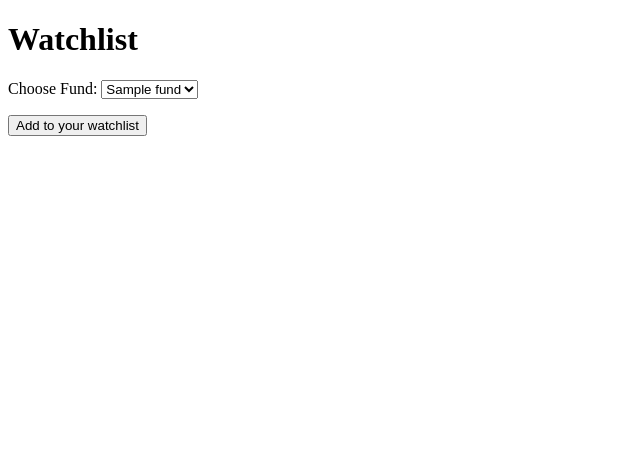
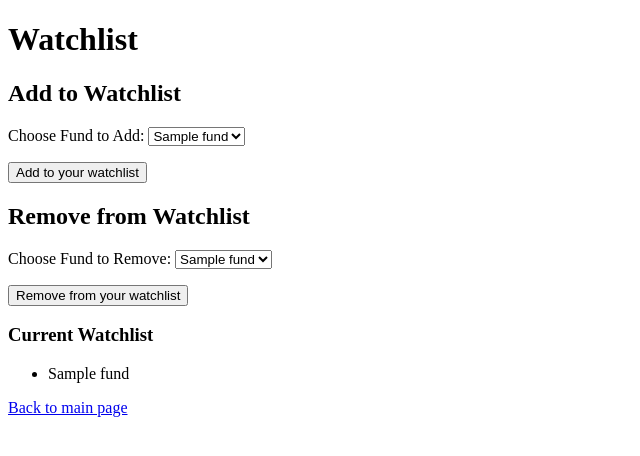
Before and after one commit to domiac/MilkyWayManagement, a Flask app: template templates/watchlist.html in a window 1280 px wide. Shown: the top 456 px of the page, without its empty margins (0-640 px from the left). Run offline with Flask 3, Linux system fonts and the light colour scheme; the template is opened without the code that fills it: most values are stand-ins (such as "Sample title", 1, 10 or a date in 2020).

Commit message:
fixed the watchlist, updated READMD and tweaked templates to guide to the main page

```diff
--- a/templates/create_fund.html
+++ b/templates/create_fund.html
@@ -28,5 +28,6 @@
 <p>
 <input type="submit" value="Create">
 </form>
+<p><a href="/">Back to main page</a></p>
 </body>
 </html>
--- a/templates/deposit.html
+++ b/templates/deposit.html
@@ -32,5 +32,6 @@
 <p>
 <input type="submit" value="Deposit">
 </form>
+<p><a href="/">Back to main page</a></p>
 </body>
 </html>
--- a/templates/error.html
+++ b/templates/error.html
@@ -1 +1,3 @@
 Error: {{ message }}
+
+<p><a href="/">Back to main page</a></p>
--- a/templates/register.html
+++ b/templates/register.html
@@ -40,6 +40,6 @@ function toggleAdminInput() {
 var adminInput = document.getElementById("admin-input");
 if (document.getElementById("show-checkbox").checked) {adminInput.style.display = "block";} else {adminInput.style.display = "none";}}
 </script>
-
+<p><a href="/">Back to main page</a></p>
 </body>
 </html>
--- a/templates/watchlist.html
+++ b/templates/watchlist.html
@@ -18,16 +18,46 @@
 {% endif %}
 {% endwith %}
 
+<h2>Add to Watchlist</h2>
 <form action="/watchlist" method="post">
 <p>
-<label for="fund">Choose Fund:</label>
-<select id="fund" name="fund" required>
-{% for fund in funds %}
+<label for="add_fund">Choose Fund to Add:</label>
+<select id="add_fund" name="fund" required>
+{% for fund in available_funds %}
 <option value="{{ fund.fund_name }}">{{ fund.fund_name }}</option>
 {% endfor %}
 </select>
+</p>
 <p>
 <input type="submit" value="Add to your watchlist">
+</p>
 </form>
+
+<h2>Remove from Watchlist</h2>
+<form action="/remove_from_watchlist" method="post">
+<p>
+<label for="remove_fund">Choose Fund to Remove:</label>
+<select id="remove_fund" name="fund" required>
+{% for fund in watchlist_funds %}
+<option value="{{ fund.fund_name }}">{{ fund.fund_name }}</option>
+{% endfor %}
+</select>
+</p>
+<p>
+<input type="submit" value="Remove from your watchlist">
+</p>
+</form>
+<h3>Current Watchlist</h3>
+{% if watchlist_funds %}
+<ul>
+{% for fund in watchlist_funds %}
+<li>{{ fund.fund_name }}</li>
+{% endfor %}
+</ul>
+{% else %}
+<p>You have no funds in your watchlist.</p>
+{% endif %}
+<p><a href="/">Back to main page</a></p>
+
 </body>
 </html>
--- a/templates/withdraw.html
+++ b/templates/withdraw.html
@@ -32,5 +32,6 @@
 <p></p>
 <input type="submit" value="Withdraw">
 </form>
+<p><a href="/">Back to main page</a></p>
 </body>
 </html>
```
Also changed, not shown: functions.py (+13 -0 lines), routes.py (+16 -6 lines), watchlist_specific_funds.py (+15 -0 lines), README.md.
